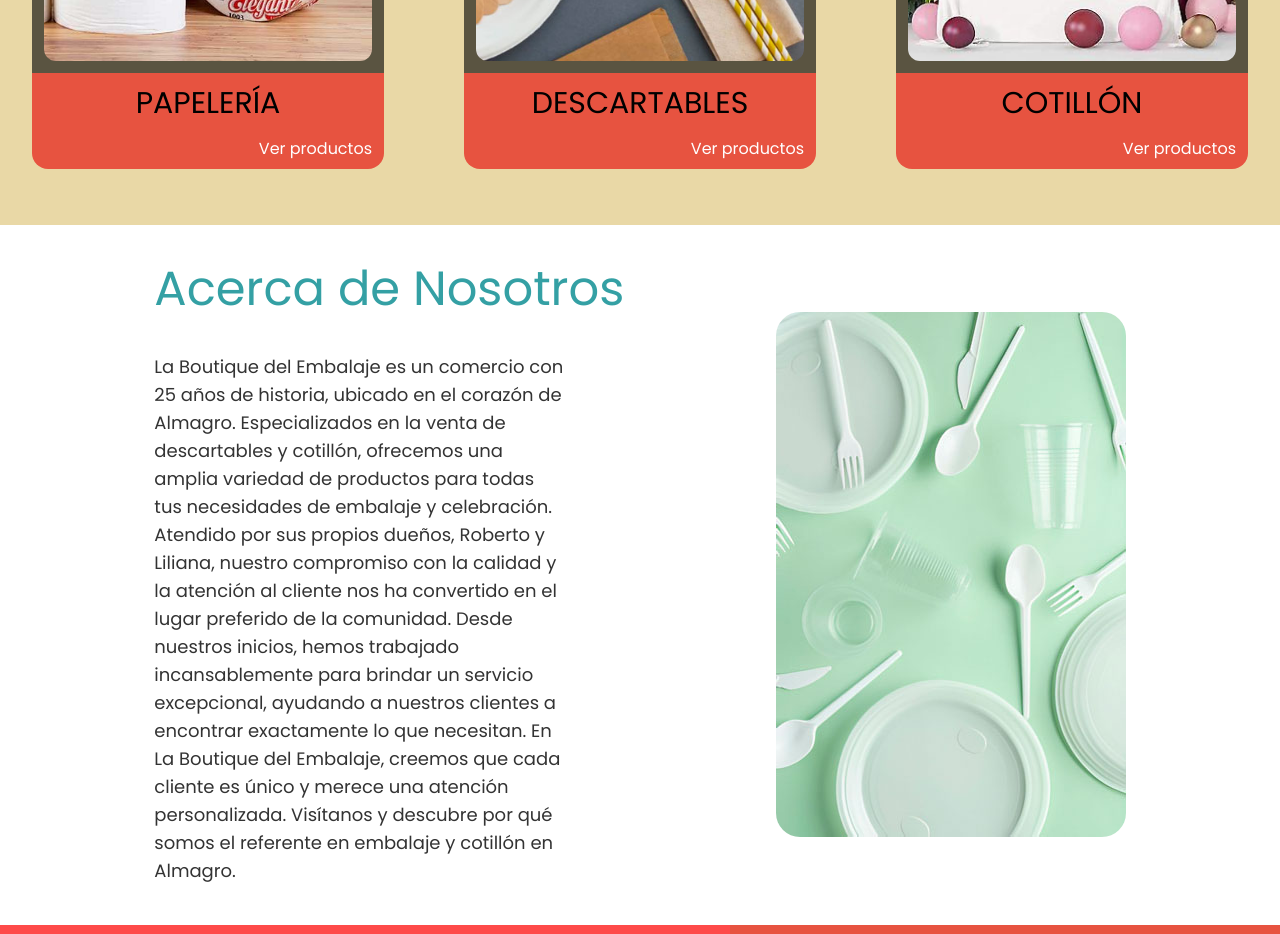
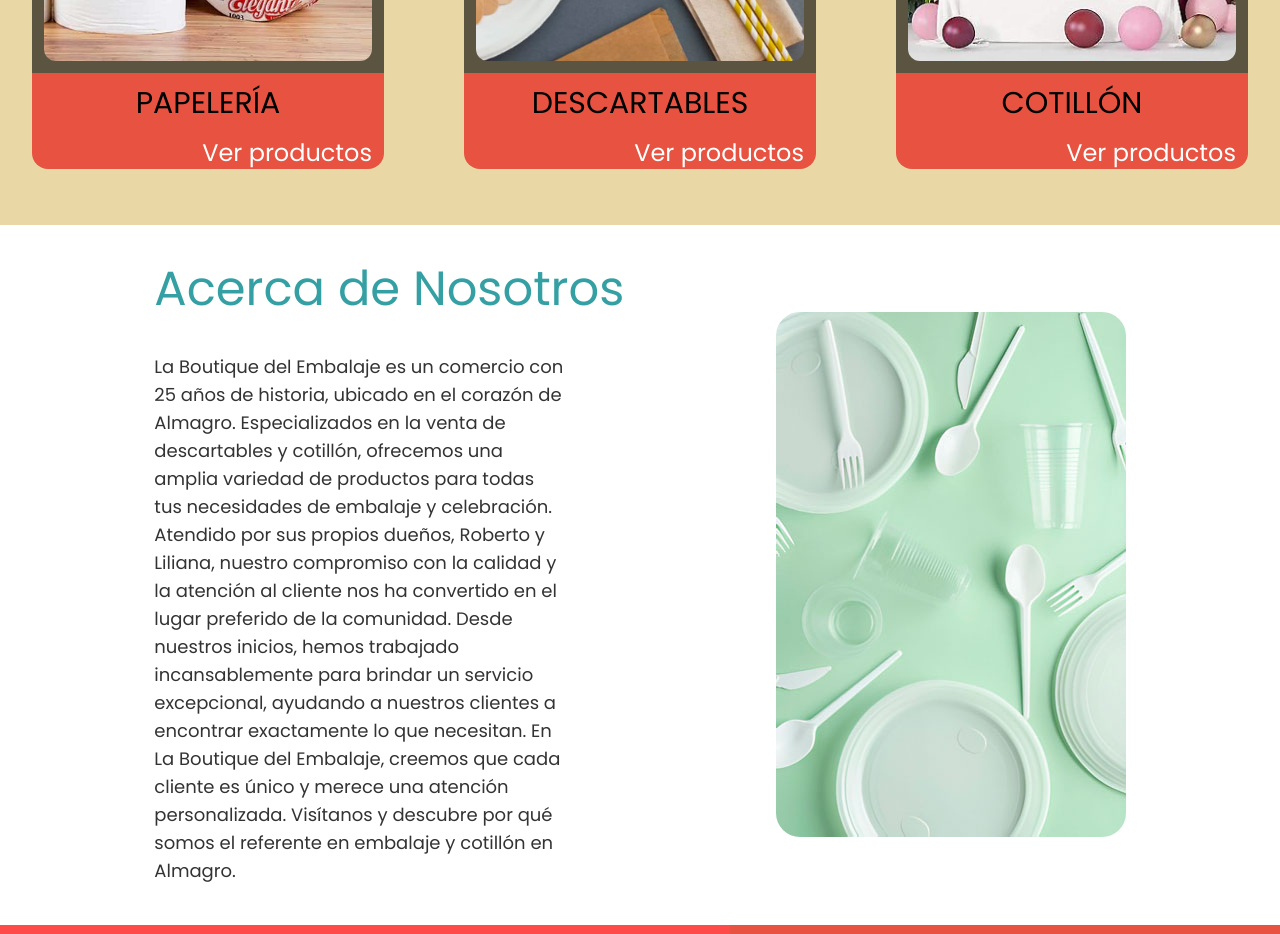
Before and after one commit to gabaiz88/la-boutique-del-embalaje, a React (Create React App) app: page / in a window 1280 px wide. Shown: the part 1300-2234 px from the top of the page. Built offline with nearby package versions, Linux system fonts and the light colour scheme.

Commit message:
version 2.0

```diff
--- a/src/components/Card.js
+++ b/src/components/Card.js
@@ -24,7 +24,7 @@ const Card = () => {
         <h2 className="text-3xl text-black text-center mt-3">PAPELERÍA</h2>
         <div>
           <Link to="/papeleria">
-            <p className="text-end mt-4 mr-3 text-1xl text-white hover:drop-shadow-custom">Ver productos</p>
+            <p className="text-end mt-4 mr-3 text-2xl text-white hover:drop-shadow-custom">Ver productos</p>
           </Link>
         </div>
       </div>
--- a/src/components/Card2.js
+++ b/src/components/Card2.js
@@ -24,7 +24,7 @@ const Card2 = () => {
         <h2 className="text-3xl text-black text-center mt-3">DESCARTABLES</h2>
         <div>
         <Link to="/descartables">
-        <p className="text-end mt-4 mr-3 text-1xl text-white hover:drop-shadow-custom">Ver productos</p></Link>
+        <p className="text-end mt-4 mr-3 text-2xl text-white hover:drop-shadow-custom">Ver productos</p></Link>
         </div>
       </div>
     </CardContainer>
--- a/src/components/Card3.js
+++ b/src/components/Card3.js
@@ -22,7 +22,7 @@ const Card2 = () => {
       <div className="w-full h-24 bg-orange_card rounded-b-2xl items-center">
         <h2 className="text-3xl text-black text-center mt-3">COTILLÓN</h2>
         <div>
-          <Link to="/cotillon"><p className="text-end mt-4 mr-3 text-1xl text-white hover:drop-shadow-custom">Ver productos</p></Link>
+          <Link to="/cotillon"><p className="text-end mt-4 mr-3 text-2xl text-white hover:drop-shadow-custom">Ver productos</p></Link>
         </div>
       </div>
     </CardContainer>
```
